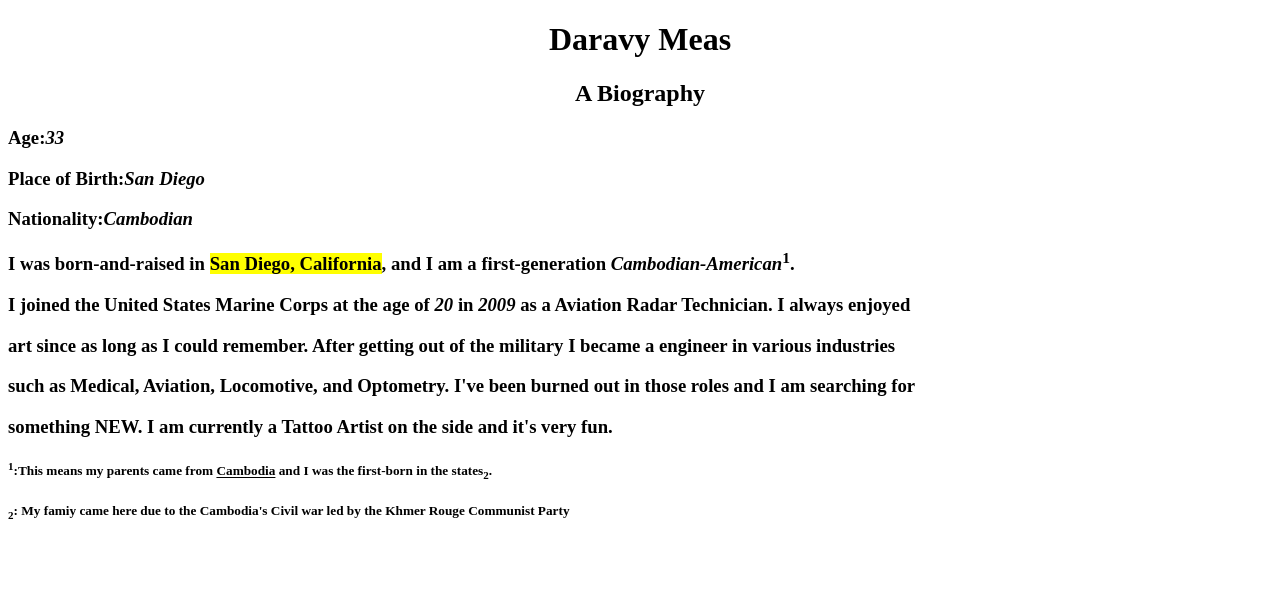
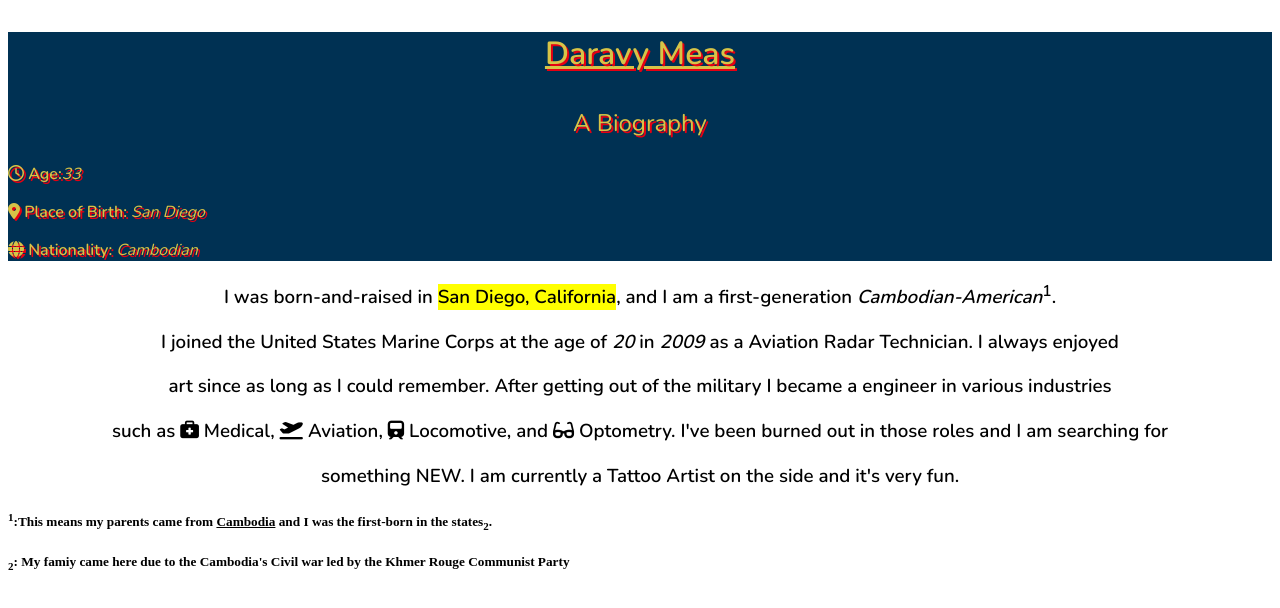
Before and after one commit to dmeas07/For-School, a plain HTML site: page Biography.html in a window 1280 px wide. Drawn offline with nearby package versions, Linux system fonts and the light colour scheme.

Commit message:
Add files via upload

```diff
--- /dev/null
+++ b/Biography.css
@@ -0,0 +1,33 @@
+
+.site-header{
+    background-color: #003153;
+    color: #d7c447;
+    text-shadow: 2px 2px #e60012;
+    font-family: 'Nunito', sans-serif;
+}
+
+/*Daravy meas and A Biography*/
+
+#name{
+    text-decoration: underline;
+    font-weight: 1000;
+    text-align: center;
+    font-size: xx-large;
+    text-transform: capitalize;
+}
+#biography{
+    font-weight: 100;
+    text-align: center;
+    font-size: x-large;
+}
+
+/*age, place of birth and Nationality*/
+p{
+    text-align: left;
+}
+
+/*body*/
+h3{
+    text-align: center;
+    font-family: 'Nunito', sans-serif;
+}
--- a/Biography.html
+++ b/Biography.html
@@ -4,20 +4,43 @@
     <meta charset="UTF-8">
     <meta http-equiv="X-UA-Compatible" content="IE=edge">
     <meta name="viewport" content="width=device-width, initial-scale=1.0">
+    <script src="https://kit.fontawesome.com/337be747ec.js" crossorigin="anonymous"></script>
+    <script src="https://kit.fontawesome.com/yourcode.js" crossorigin="anonymous"></script>
+    <link rel="preconnect" href="https://fonts.googleapis.com">
+    <link rel="preconnect" href="https://fonts.gstatic.com" crossorigin>
+    <link href="https://fonts.googleapis.com/css2?family=Nunito:wght@200;400;600&display=swap" rel="stylesheet">
+    <link rel="stylesheet" href="Biography.css" class="css">
+
     <title>Daravy Meas Biography</title>
 </head>
-<h1><center>Daravy Meas</center></h1>
-<h2><center>A Biography</center></h2>
-<h3><b>Age:</b><i>33</i></h3>
-<h3><b>Place of Birth:</b><i>San Diego</i></h3>
-<h3><b>Nationality:</b><i>Cambodian</i></h3>
+
+
+    <header class="site-header">
+
+        <p id="name">daravy meas</p>
+
+        <p id="biography">A Biography</p>
+
+        <p class="age"><i class="far fa-clock"></i> <b>Age:</b><i>33</i></p>
+
+        <p class="place of birth"><i class="fa-solid fa-location-dot"></i> <b>Place of Birth:</b></i> <i>San Diego</i></p>
+        <p class="nationality"><i class="fa-solid fa-globe"></i> <b>Nationality:</b> <i>Cambodian</i></p>
+    </header>
+
     <body>
+
     <h3>I was born-and-raised in <mark>San Diego, California</mark>, and I am a first-generation <i>Cambodian-American</i><sup>1</sup>.</h3>
     <p><h3>I joined the United States Marine Corps at the age of <i>20</i> in <i><b>2009</b></i> as a <b>Aviation Radar Technician</b>. I always enjoyed</h3></p>
     <p><h3>art since as long as I could remember. After getting out of the military I became a engineer in various industries</h3></p>
-<p><h3> such as Medical, Aviation, Locomotive, and Optometry. I've been burned out in those roles and I am searching for</h3></p>
+    <p><h3> such as
+        <i class="fa-solid fa-briefcase-medical"></i> Medical,
+        <i class="fa-solid fa-plane-departure"></i> Aviation,
+        <i class="fa-solid fa-train"></i> </i>Locomotive, and
+        <i class="fa-solid fa-glasses"></i></i></i></i> Optometry. I've been burned out in those roles and I am searching for</h3></p>
     <p><h3> something <b>NEW</b>. I am currently a Tattoo Artist on the side and it's very fun.</h3></p>
     <h5><sup>1</sup>:This means my parents came from <ins>Cambodia</ins> and I was the first-born in the states<sub>2</sub>.</h5>
     <h5><sub>2</sub>: My famiy came here due to the Cambodia's Civil war led by the Khmer Rouge Communist Party</h5>
+
     </body>
+
 </html>
```
Lines whose indentation alone changed are shown as unchanged.
